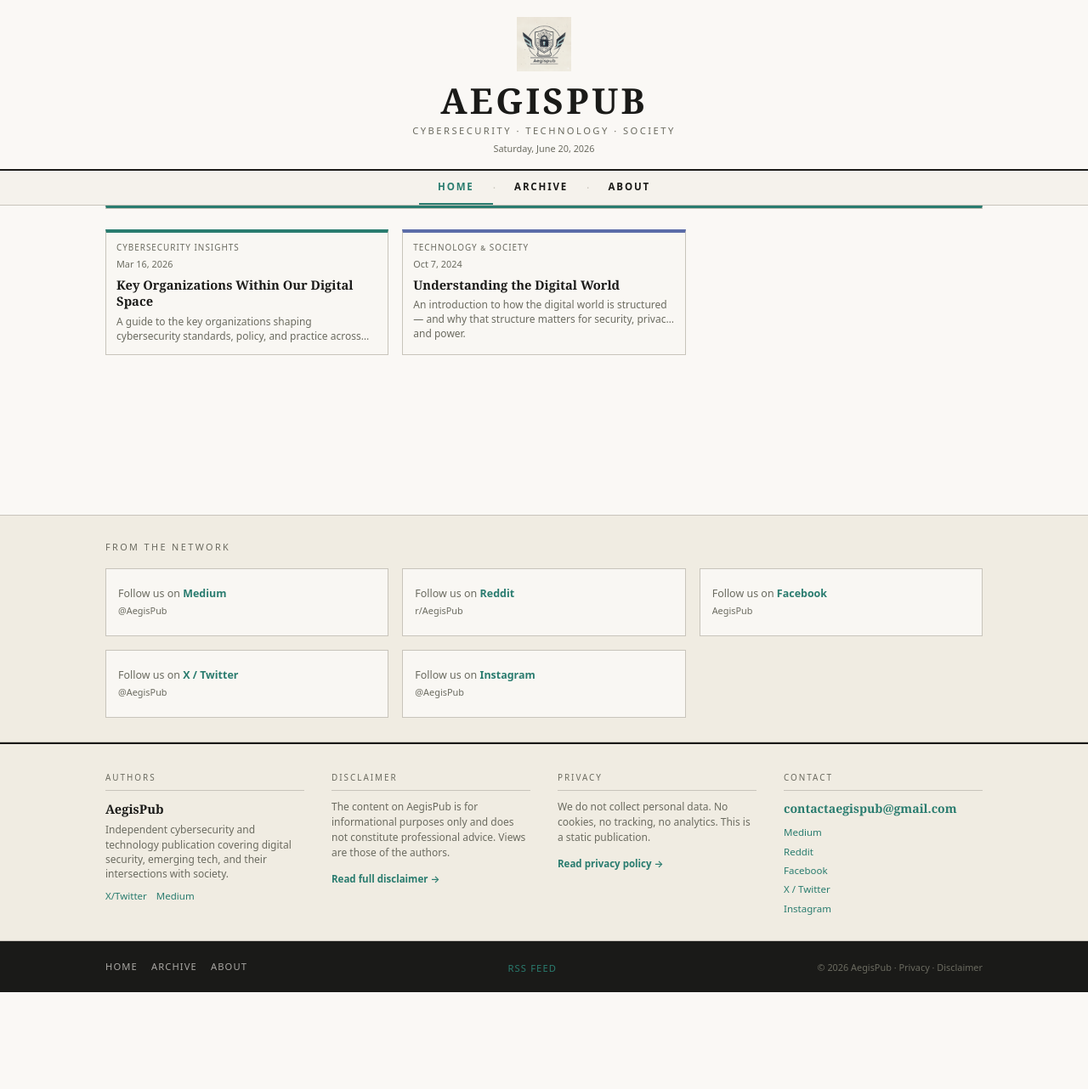
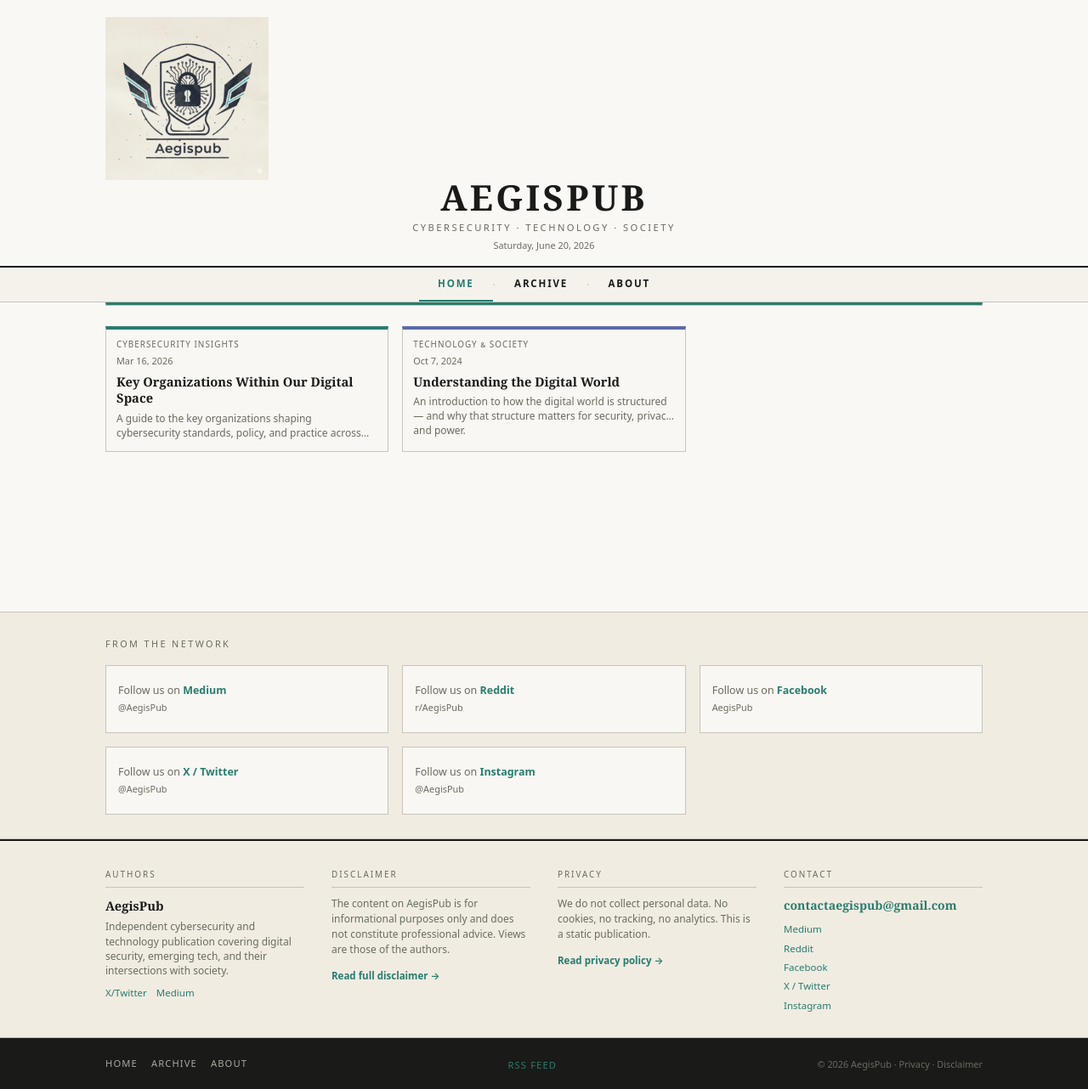
Before and after one commit to Aegispub/aegispub, a Jekyll site: the page built from index.md, in a window 1280 px wide. Shown: the whole page at 85% size. Built offline with Jekyll 4.4.1, drawn with Linux system fonts in a browser that asks for light colours; before the commit the page ends 1168 px from its top, so only the background shows below that.

Commit message:
Update masthead.html

```diff
--- a/_includes/masthead.html
+++ b/_includes/masthead.html
@@ -1,7 +1,7 @@
 <header class="masthead" role="banner">
-  <div>
-    <a href="{{ '/' | relative_url }}" style="text-decoration:none;">
-      <img src="/assets/img/logo.png" alt="AegisPub" style="height:64px; width:auto; display:inline-block; vertical-align:left; margin-bottom:8px;">
+  <div class="page-wrap">
+    <a href="{{ '/' | relative_url }}" class="masthead__brand">
+      <img src="/assets/img/logo.png" alt="AegisPub" class="masthead__logo">
       <div class="masthead__wordmark">AegisPub</div>
     </a>
     <div class="masthead__tagline">{{ site.tagline }}</div>
```
